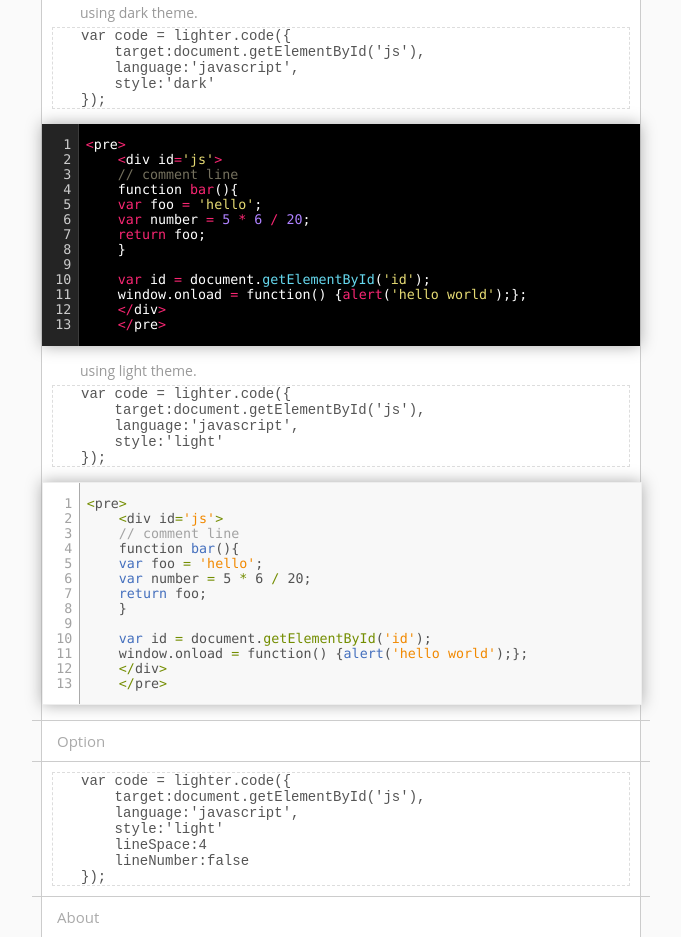
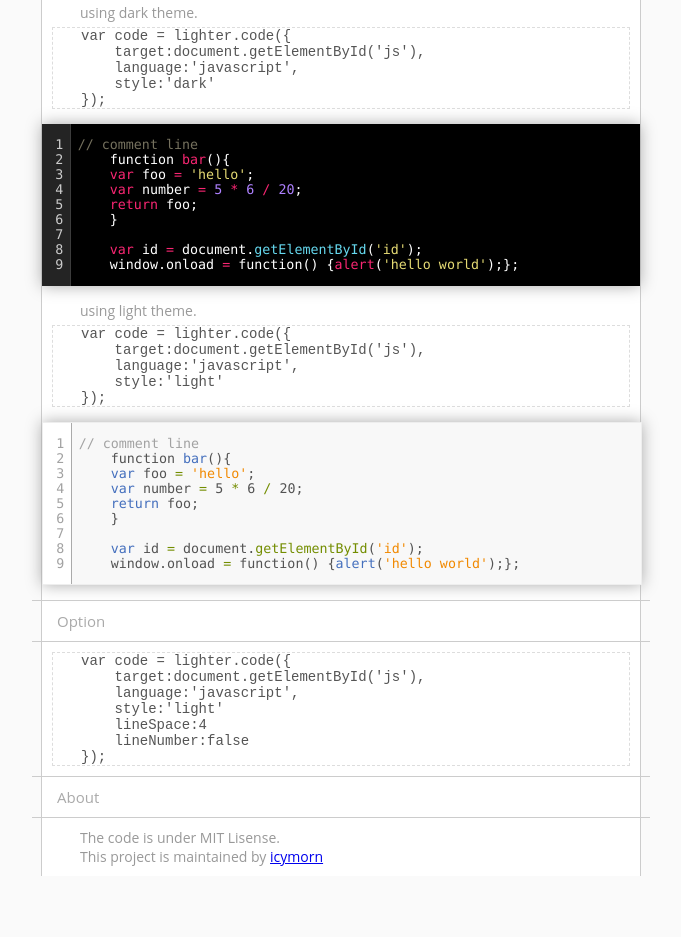
Before and after one commit to moevis/code-lighter, a plain HTML site: page index.html in a window 1280 px wide. Shown: the part 876-1813 px from the top of the page, without its empty margins (299-980 px from the left). After the commit the page ends 1752 px from the top, so only its background shows below. Drawn offline with Linux system fonts and the light colour scheme.

Commit message:
small change in index.html

```diff
--- a/index.html
+++ b/index.html
@@ -69,9 +69,7 @@
                 <p>});</p></div>
         </div>
 
-<pre><div id="js">&#x3C;pre&#x3E;
-    &#x3C;div id=&#x27;js&#x27;&#x3E;
-    // comment line
+<pre><div id="js">// comment line
     function bar(){
     var foo = &#x27;hello&#x27;;
     var number = 5 * 6 / 20;
@@ -79,9 +77,7 @@
     }
 
     var id = document.getElementById(&#x27;id&#x27;);
-    window.onload = function() {alert(&#x27;hello world&#x27;);};
-    &#x3C;/div&#x3E;
-    &#x3C;/pre&#x3E;</div></pre>
+    window.onload = function() {alert(&#x27;hello world&#x27;);};</div></pre>
 
         <div class="detail">using light theme.
             <div class="code-display"><p>var code = lighter.code({</p>
@@ -91,9 +87,7 @@
                 <p>});</p></div>
         </div>
 
-<pre><div id="js-light">&#x3C;pre&#x3E;
-    &#x3C;div id=&#x27;js&#x27;&#x3E;
-    // comment line
+<pre><div id="js-light">// comment line
     function bar(){
     var foo = &#x27;hello&#x27;;
     var number = 5 * 6 / 20;
@@ -101,9 +95,7 @@
     }
 
     var id = document.getElementById(&#x27;id&#x27;);
-    window.onload = function() {alert(&#x27;hello world&#x27;);};
-    &#x3C;/div&#x3E;
-    &#x3C;/pre&#x3E;</div></pre>
+    window.onload = function() {alert(&#x27;hello world&#x27;);};</div></pre>
 
         <h3>Option</h3>
         <div class="detail">
```
